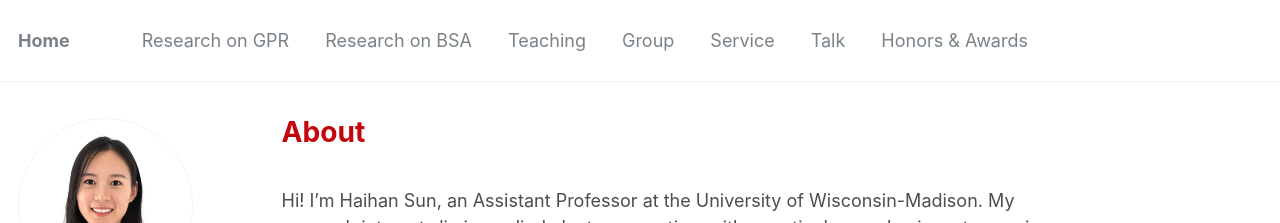
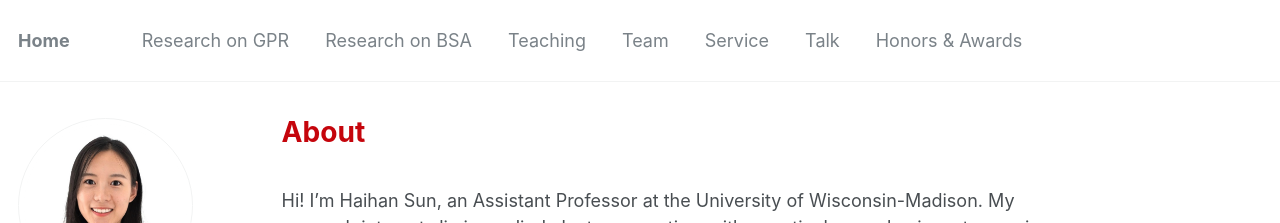
Before and after one commit to Haihan-Sun/Haihan-Sun.github.io, a Jekyll site: the page built from _pages/about.md, in a window 1280 px wide and 900 px high. Shown: the top 223 px of the window. Built offline with Jekyll 4.4.1, drawn with Linux system fonts in a browser that asks for light colours.

Commit message:
Update navigation.yml

```diff
--- a/_data/navigation.yml
+++ b/_data/navigation.yml
@@ -10,8 +10,8 @@ main:
   - title: "Teaching"
     url: /teaching/
 
-  - title: "Group"
-    url: /group/
+  - title: "Team"
+    url: /team/
 
   - title: "Service"
     url: /service/
```
